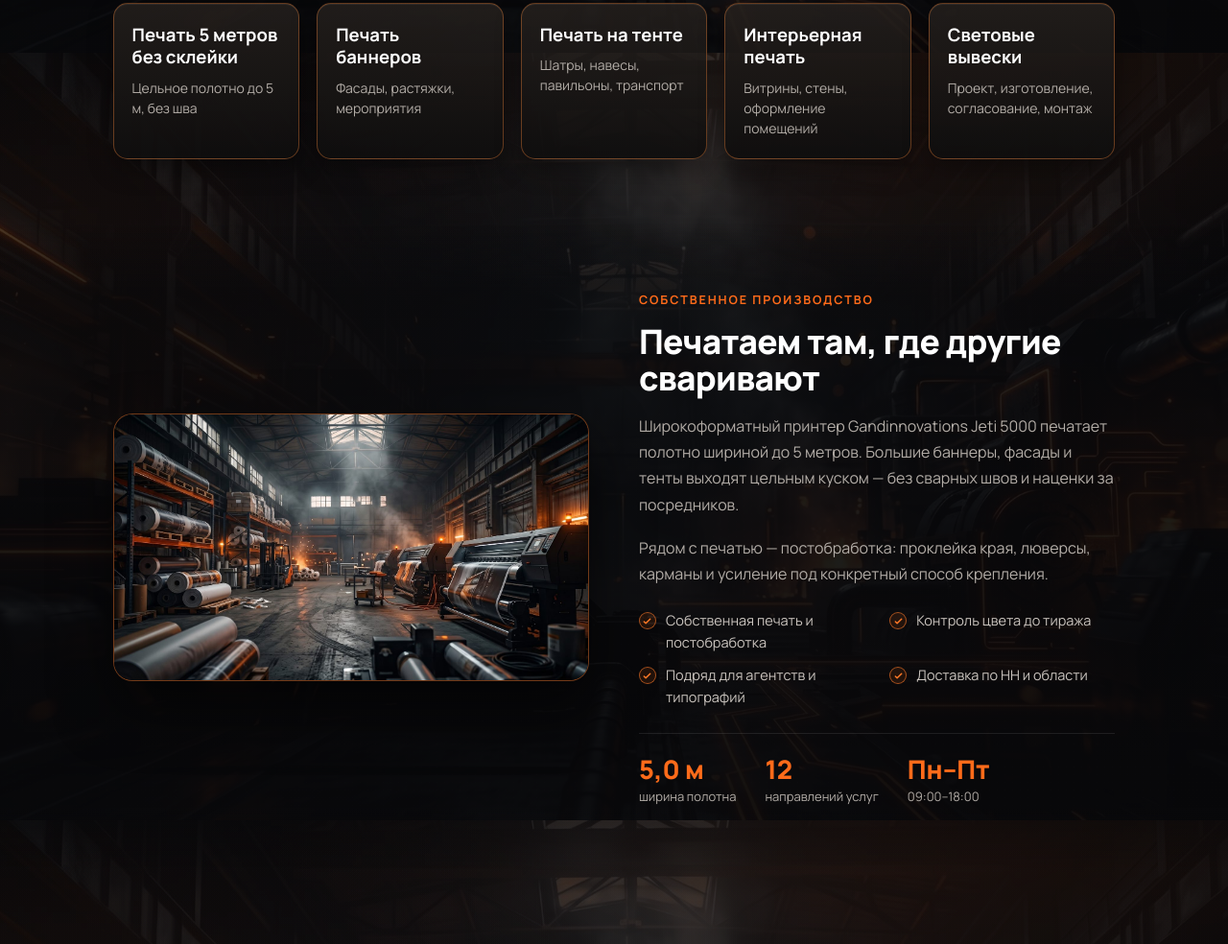
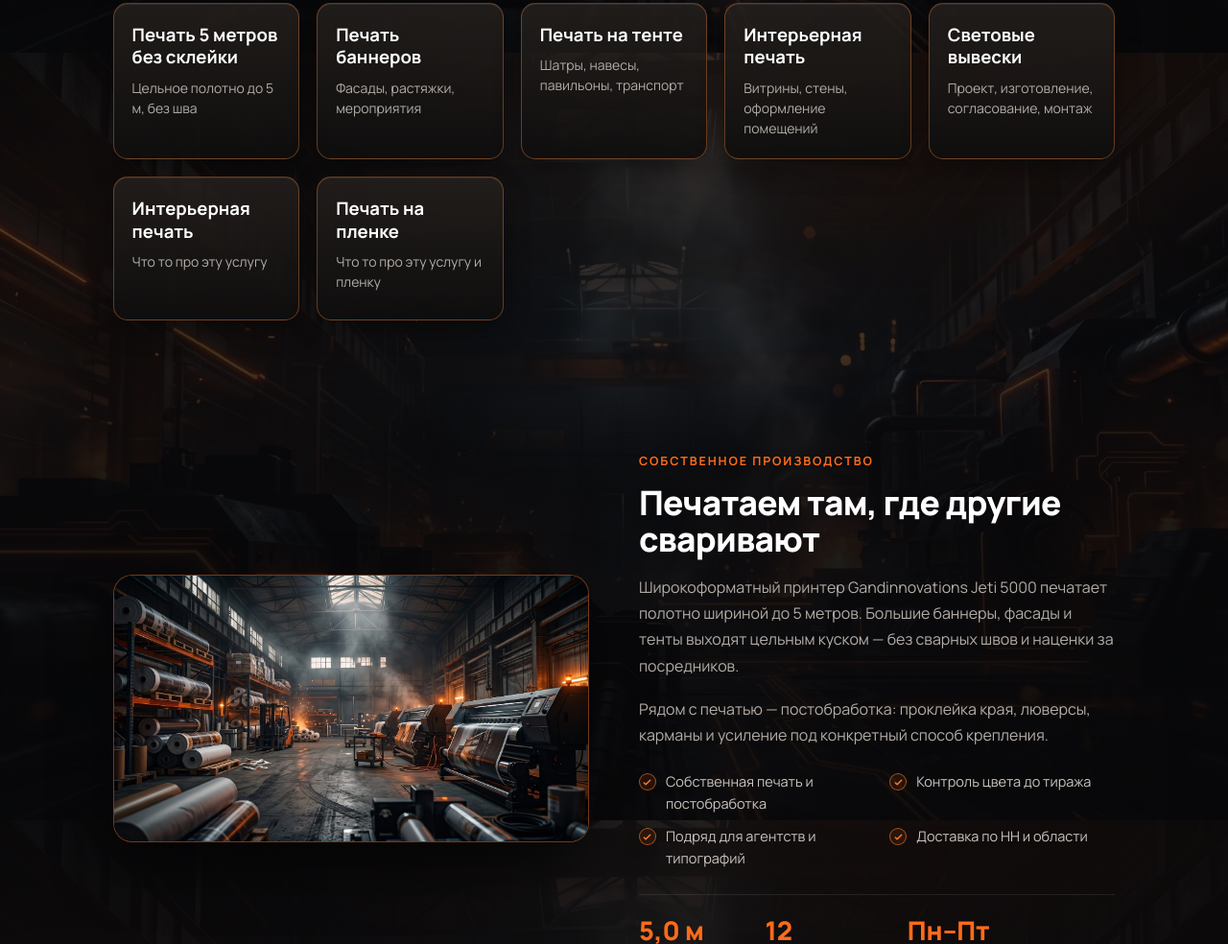
Before and after one commit to DeminovAL/cvc_ds, a plain HTML site: page index.html in a window 1280 px wide. Shown: the part 745-1729 px from the top of the page at 96% size. Drawn offline with Linux system fonts and the light colour scheme.

Commit message:
Update index.html

```diff
--- a/index.html
+++ b/index.html
@@ -126,6 +126,14 @@
             <a class="service-card" href="svetovye-vyveski.html">
                 <b>Световые вывески</b>
                 <span>Проект, изготовление, согласование, монтаж</span>
+            </a>
+            <a class="service-card" href="svetovye-vyveski.html">
+                <b>Интерьерная печать</b>
+                <span>Что то про эту услугу</span>
+            </a>
+            <a class="service-card" href="svetovye-vyveski.html">
+                <b>Печать на пленке</b>
+                <span>Что то про эту услугу и пленку</span>
             </a>
         </div>
     </div>
```
